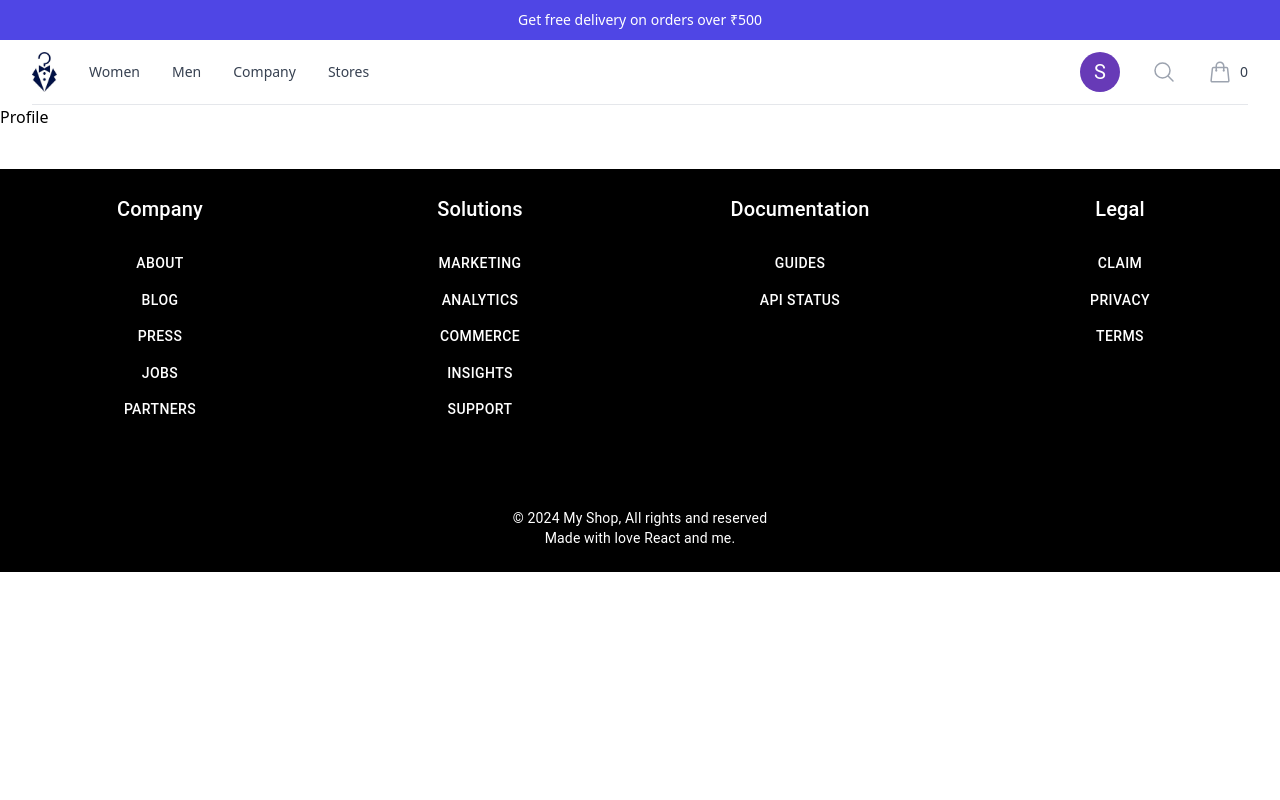
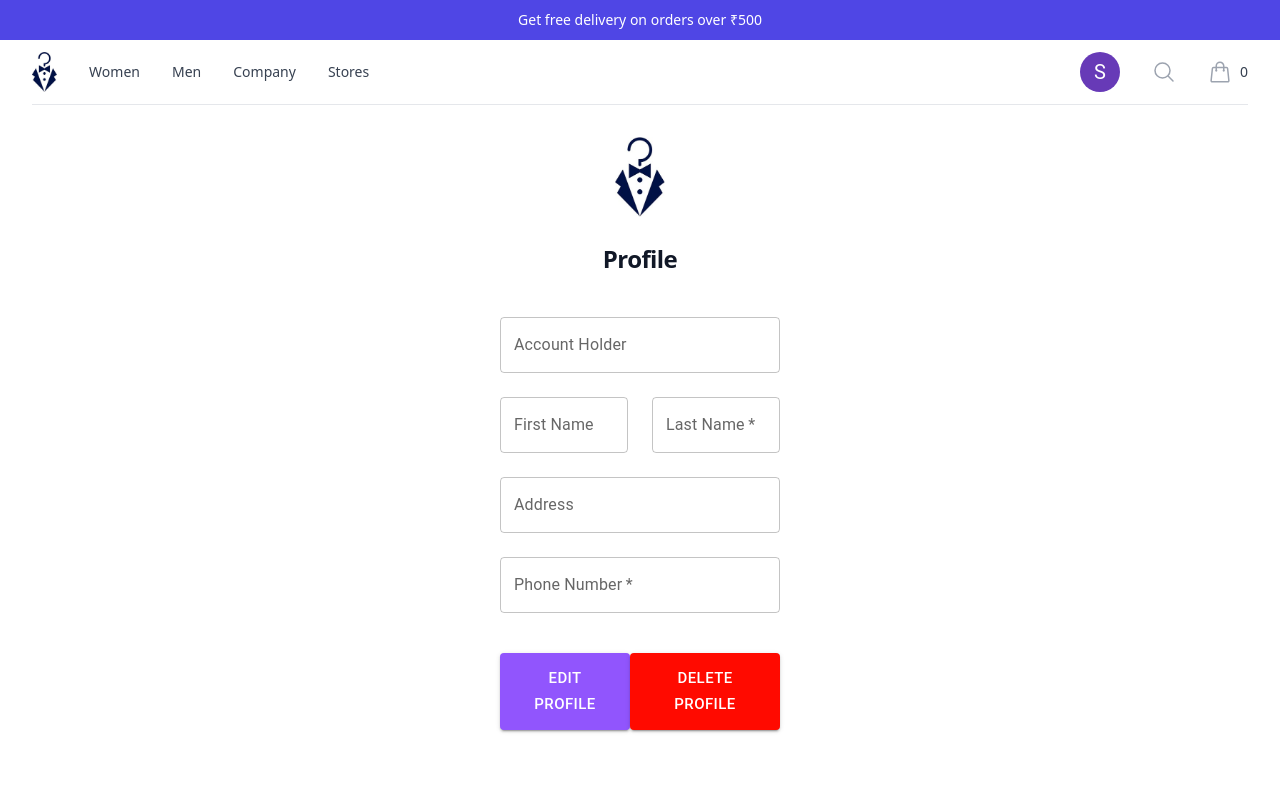
Before and after one commit to bhujbalpratik/Shop-with-Pratik, a React (Vite) app in the folder client/: page /profile in a window 1280 px wide. Shown: the top 800 px of the page. Built offline with nearby package versions, Linux system fonts and the light colour scheme; sample sign-in values are in the browser's storage.

Commit message:
Profile UI created

```diff
--- a/client/src/customer/pages/Profile/Profile.jsx
+++ b/client/src/customer/pages/Profile/Profile.jsx
@@ -1,4 +1,106 @@
-const Profile = () => {
-  return <div>Profile</div>
+import { useState } from "react"
+import toast from "react-hot-toast"
+import { Link, useNavigate } from "react-router-dom"
+import { Box, Button, Divider, Grid, TextField } from "@mui/material"
+
+export default function Profile() {
+  const [formData, setFormData] = useState({})
+  const [loading, setLoading] = useState(false)
+  const handleChange = (e) => {
+    setFormData({ ...formData, [e.target.name]: e.target.value })
+  }
+  console.log(formData)
+
+  return (
+    <>
+      <div className="flex min-h-full flex-1 flex-col justify-center px-1 py-8 lg:px-40">
+        <div className="sm:mx-auto sm:w-full sm:max-w-sm">
+          <img
+            className="mx-auto h-10 w-auto lg:h-20"
+            src="LogoE-commerce.png"
+            alt="Your Company"
+          />
+          <h2 className="mt-6 text-center text-2xl font-bold leading-9 tracking-tight text-gray-900">
+            Profile
+          </h2>
+        </div>
+        <Grid container className="mt-5">
+          <Grid item lg={4}></Grid>
+          <Grid item xs={12} lg={4}>
+            <Box className="rounded-md  p-5">
+              <form>
+                <Grid container spacing={3}>
+                  <Grid item xs={12}>
+                    <TextField
+                      id="name"
+                      name="name"
+                      label="Account Holder"
+                      fullWidth
+                    />
+                  </Grid>
+                  <Grid item xs={12} sm={6}>
+                    <TextField
+                      id="firstName"
+                      name="firstName"
+                      label="First Name"
+                      fullWidth
+                      autoComplete="given-name"
+                    />
+                  </Grid>
+                  <Grid item xs={12} sm={6}>
+                    <TextField
+                      required
+                      id="lastName"
+                      name="lastName"
+                      label="Last Name"
+                      fullWidth
+                      autoComplete="given-name"
+                    />
+                  </Grid>
+                  <Grid item xs={12}>
+                    <TextField
+                      aria-readonly
+                      id="address"
+                      name="address"
+                      label="Address"
+                      fullWidth
+                    />
+                  </Grid>
+
+                  <Grid item xs={12} sm={12}>
+                    <TextField
+                      required
+                      id="phoneNumber"
+                      name="phoneNumber"
+                      label="Phone Number"
+                      fullWidth
+                    />
+                  </Grid>
+                  <Grid item xs={12} sm={12} className="flex justify-between">
+                    <Button
+                      sx={{ py: 1.5, mt: 2, bgcolor: "rgb(145 85 253)" }}
+                      size="large"
+                      variant="contained"
+                      type="button"
+                    >
+                      Edit Profile
+                    </Button>
+                    <Button
+                      sx={{ py: 1.5, mt: 2, bgcolor: "rgb(255 10 0)" }}
+                      size="large"
+                      variant="contained"
+                      type="button"
+                    >
+                      Delete Profile
+                    </Button>
+                  </Grid>
+                </Grid>
+              </form>
+            </Box>
+          </Grid>
+          <Grid item lg={4}></Grid>
+        </Grid>
+      </div>
+    </>
+  )
 }
-export default Profile
```
Also changed, not shown: 2 other files (tests, documents, lock files or other folders).
